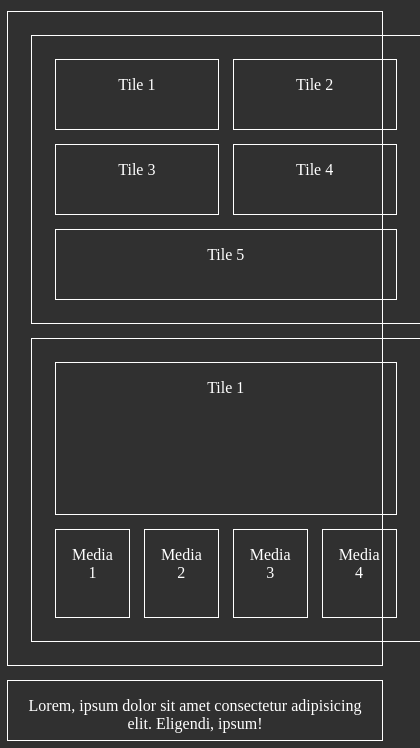
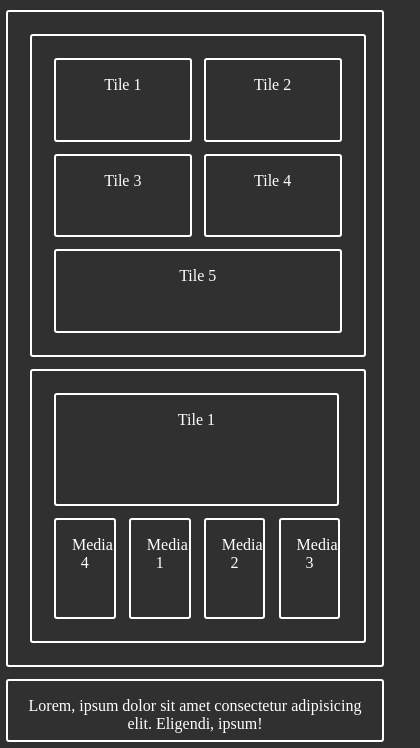
Before and after one commit to Radexman/MZ-Full-Stack, a plain HTML site: page HTML/03-friendly-domains-subpages/index.html in a window 390 px wide. Shown: the part 96-844 px from the top of the page, 420 px wide, since content can reach past the window. Drawn offline with Linux system fonts and the light colour scheme.

Commit message:
Layout Fixed

```diff
--- a/HTML/03-friendly-domains-subpages/sass/_cnt-box-two.scss
+++ b/HTML/03-friendly-domains-subpages/sass/_cnt-box-two.scss
@@ -12,7 +12,19 @@
     .tile-one-column {
         @include test-line;
         grid-area: tile-one;
-        padding-bottom: 80px;
+    }
+
+    .tile-two-column:nth-child(1) {
+        grid-area: tile-two;
+    }
+    .tile-two-column:nth-child(2) {
+        grid-area: tile-three;
+    }
+    .tile-two-column:nth-child(3) {
+        grid-area: tile-four;
+    }
+    .tile-two-column:nth-child(4) {
+        grid-area: tile-five;
     }
 
     .tile-two-column {
--- a/HTML/03-friendly-domains-subpages/sass/_general.scss
+++ b/HTML/03-friendly-domains-subpages/sass/_general.scss
@@ -3,6 +3,7 @@
 .main {
     @include test-line;
     grid-area: main;
+    min-width: 0;
     display: grid;
-    grid-template-columns: repeat(2, 1fr);
+    grid-template-columns: repeat(2, 50%);
 }
--- a/HTML/03-friendly-domains-subpages/sass/_media-querries.scss
+++ b/HTML/03-friendly-domains-subpages/sass/_media-querries.scss
@@ -1,7 +1,25 @@
 // ========== Media Querries for responsive behaviour ========== //
 
-@media screen and (max-width: 700px) {
+@media screen and (max-width: 800px) {
     .main {
         grid-template-columns: 1fr;
     }
 }
+
+@media screen and (max-width: 450px) {
+    #second-grid-wrapper {
+        width: 85vw;
+    }
+
+    #third-grid-wrapper {
+        width: 85vw;
+
+        .tile-one-column {
+            width: 72vw;
+        }
+
+        .tile-two-column {
+            width: 14.8vw;
+        }
+    }
+}
--- a/HTML/03-friendly-domains-subpages/sass/_variables.scss
+++ b/HTML/03-friendly-domains-subpages/sass/_variables.scss
@@ -9,7 +9,8 @@ $txt-clr: #ffffff;
 // Borders
 
 @mixin test-line {
-    outline: 1px solid #ffffff;
+    outline: 2px solid #ffffff;
     padding: 1em;
     margin: .5em;
+    border-radius: 1px;
 }
--- a/HTML/03-friendly-domains-subpages/sass/main.scss
+++ b/HTML/03-friendly-domains-subpages/sass/main.scss
@@ -21,6 +21,11 @@ body {
     background-color: $clr-primary;
     color: $txt-clr;
     text-align: center;
+}
+
+html {
+    scroll-behavior: smooth;
+    font-size: clamp(1rem, 1vw, 3rem);
 }
 
 img,
```
Also changed, not shown: HTML/03-friendly-domains-subpages/css/main.css, 1 other file.
